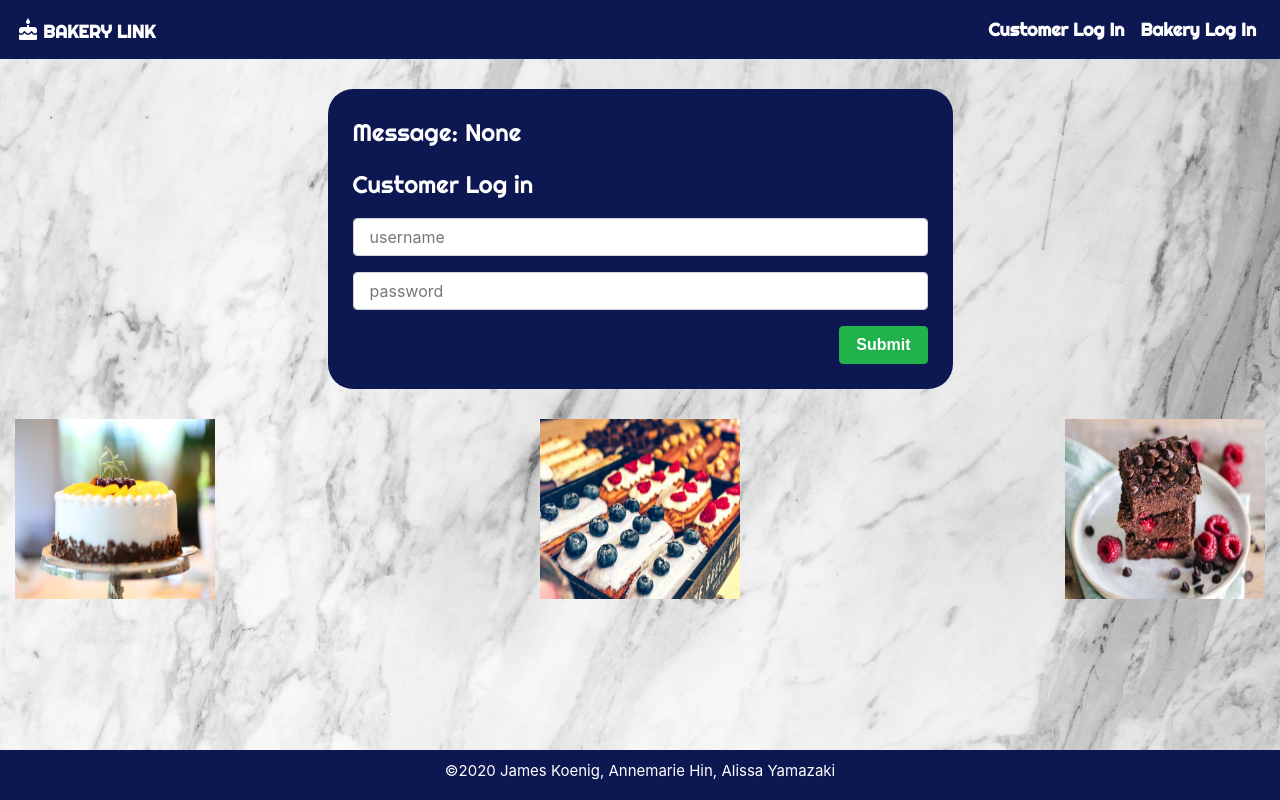
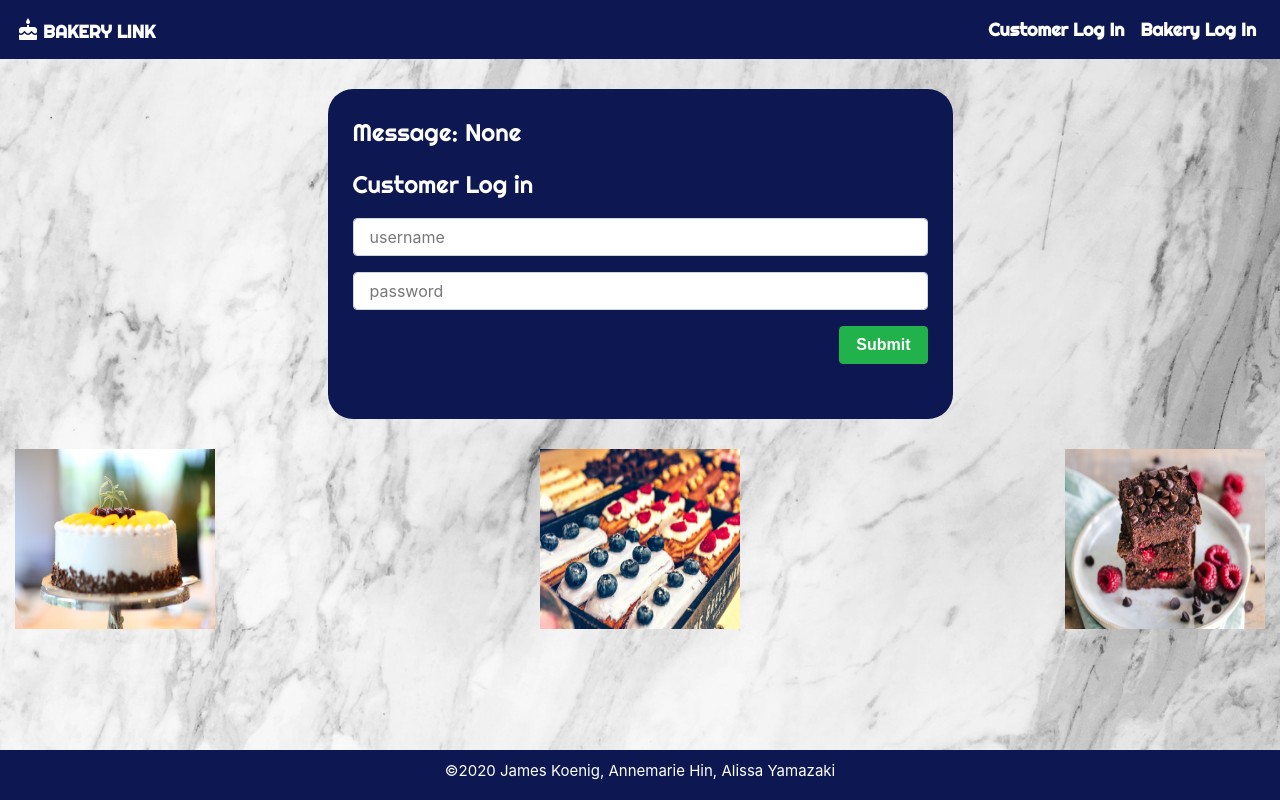
Before and after one commit to jkoenig19/finalproject, a React (Create React App) app in the folder client/: page /login-customer in a window 1280 px wide. Built offline with nearby package versions, Linux system fonts and the light colour scheme; a web font is replaced by a local one.

Commit message:
last pushes

```diff
--- a/client/src/pages/style.css
+++ b/client/src/pages/style.css
@@ -311,7 +311,7 @@
          padding-top: 30px;
        }
        .customerSignup{
-         height: 515px;
+         height: 550px;
          width:50%;
          margin:auto;
          border: solid double  #0d1852;
@@ -335,7 +335,7 @@
        }
 
        .customerLogin{
-         height: 300px;
+         height: 330px;
          width:50%;
          margin:auto;
          border: solid double  #0d1852;
```
